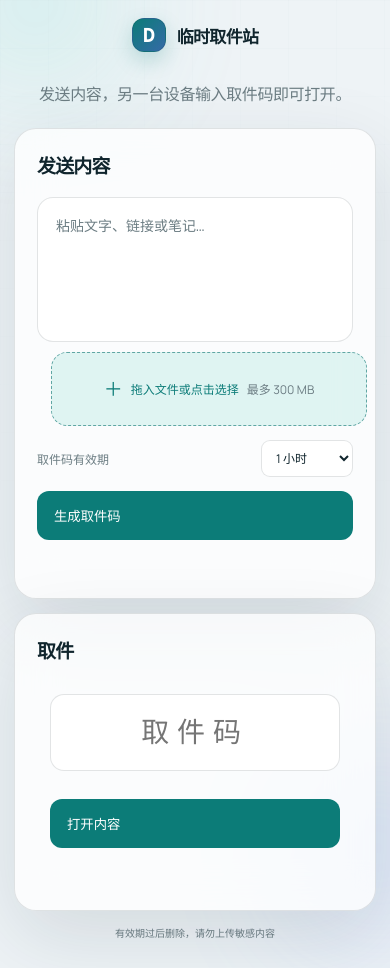
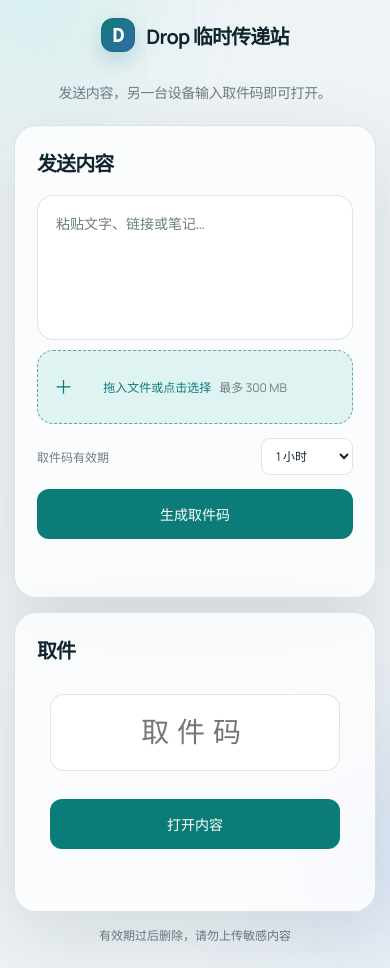
Before and after one commit to nmdft/drop, a website: page public/index.html in a window 390 px wide. Drawn offline with nearby package versions, Linux system fonts and the light colour scheme; no server answers.

Commit message:
Polish mobile alignment and site branding

```diff
--- a/public/index.html
+++ b/public/index.html
@@ -3,15 +3,15 @@
 <head>
   <meta charset="utf-8">
   <meta name="viewport" content="width=device-width, initial-scale=1">
-  <meta name="description" content="用四位取件码，临时传递一个文件或一段文字。">
-  <title>Drop · 临时传递</title>
+  <meta name="description" content="Drop 临时传递站：用四位取件码，临时传递一个文件或一段文字。">
+  <title>Drop 临时传递站｜文件与文字取件</title>
   <link rel="stylesheet" href="style.css">
   <script src="app.js" defer></script>
 </head>
 <body>
 <div class="ambient ambient-a" aria-hidden="true"></div><div class="ambient ambient-b" aria-hidden="true"></div>
 <main>
-  <header class="site-header"><a class="brand" href="/" aria-label="临时取件站首页"><span class="brand-mark">D</span><strong>临时取件站</strong></a></header>
+  <header class="site-header"><a class="brand" href="/" aria-label="Drop 临时传递站首页"><span class="brand-mark">D</span><strong>Drop 临时传递站</strong></a></header>
   <section class="hero" aria-labelledby="page-title"><h1 id="page-title">发送内容，另一台设备输入取件码即可打开。</h1></section>
 
   <div class="workspace">
--- a/public/style.css
+++ b/public/style.css
@@ -1,5 +1,5 @@
 @import url('https://fonts.googleapis.com/css2?family=DM+Mono:wght@400;500&family=Manrope:wght@400;500;600;700;800&display=swap');
-:root { color-scheme: light dark; --bg: #eef3f6; --surface: rgba(255,255,255,.74); --surface-strong: #fff; --ink: #10252d; --muted: #6c7d83; --line: rgba(16,37,45,.12); --accent: #0c7c78; --accent-bright: #19b7a5; --accent-soft: rgba(25,183,165,.12); --danger: #bd5c66; --shadow: 0 26px 80px rgba(19,44,54,.12); font-family: 'Manrope', -apple-system, BlinkMacSystemFont, 'PingFang SC', sans-serif; }
+:root { color-scheme: light dark; --bg: #eef3f6; --surface: rgba(255,255,255,.74); --surface-strong: #fff; --ink: #10252d; --muted: #6c7d83; --line: rgba(16,37,45,.12); --accent: #0c7c78; --accent-bright: #19b7a5; --accent-soft: rgba(25,183,165,.12); --danger: #bd5c66; --shadow: 0 26px 80px rgba(19,44,54,.12); --font-sm: 12px; --font-md: 14px; --font-lg: 20px; font-family: 'Manrope', -apple-system, BlinkMacSystemFont, 'PingFang SC', sans-serif; }
 @media (prefers-color-scheme: dark) { :root { --bg: #0b151c; --surface: rgba(19,32,41,.8); --surface-strong: #13232c; --ink: #e7f1f1; --muted: #91a6ac; --line: rgba(219,242,242,.14); --accent: #52d6c2; --accent-bright: #8aefe0; --accent-soft: rgba(82,214,194,.13); --danger: #f08a94; --shadow: 0 26px 90px rgba(0,0,0,.28); } }
 * { box-sizing: border-box; } body { min-height: 100vh; margin: 0; overflow-x: hidden; background: var(--bg); color: var(--ink); } body::before { content: ''; position: fixed; inset: 0; pointer-events: none; opacity: .26; background-image: linear-gradient(rgba(100,140,150,.07) 1px, transparent 1px), linear-gradient(90deg, rgba(100,140,150,.07) 1px, transparent 1px); background-size: 48px 48px; mask-image: linear-gradient(to bottom, black, transparent 72%); }.ambient { position: fixed; width: 42vw; height: 42vw; border-radius: 50%; filter: blur(70px); opacity: .22; pointer-events: none; }.ambient-a { top: -20vw; left: -12vw; background: #4fd7c5; }.ambient-b { right: -18vw; bottom: -22vw; background: #7798ff; }
 main { width: min(1120px, calc(100% - 40px)); margin: auto; padding: 28px 0 24px; position: relative; }.site-header { display: flex; justify-content: space-between; align-items: center; gap: 24px; }.brand { display: inline-flex; align-items: center; gap: 11px; color: inherit; text-decoration: none; }.brand-mark { display: grid; place-items: center; width: 38px; height: 38px; border: 1px solid var(--line); border-radius: 12px; background: linear-gradient(135deg, var(--accent), #356aa7); color: #fff; font: 700 19px/1 'DM Mono', monospace; box-shadow: 0 8px 20px rgba(12,124,120,.22); }.brand strong { display: block; font-size: 19px; letter-spacing: -.04em; }.brand small { display: block; color: var(--muted); font-size: 10px; letter-spacing: .14em; margin-top: 2px; }.storage { width: 235px; color: var(--muted); font: 10px 'DM Mono', monospace; }.storage meter { display: block; width: 100%; height: 6px; margin-top: 8px; accent-color: var(--accent); }
@@ -81,3 +81,24 @@ footer { padding-top: 18px; }
   .pickup-panel .notice { margin-top: 8px; }
   footer { padding-top: 14px; }
 }
+
+/* Final type and alignment pass */
+.brand strong,
+.panel h2 { font-size: var(--font-lg); }
+.hero h1,
+.action-button,
+.composer textarea { font-size: var(--font-md); }
+.send-options,
+.file-picker,
+.detail,
+.notice,
+footer { font-size: var(--font-sm); }
+.file-picker { position: relative; left: auto; right: auto; justify-content: center; text-align: center; }
+.file-glyph { position: absolute; left: 18px; }
+.action-button { justify-content: center; padding: 15px 18px; font-size: var(--font-md); text-align: center; }
+.pickup-center .action-button { font-size: var(--font-md); }
+@media (max-width: 780px) {
+  .brand strong { font-size: var(--font-lg); }
+  .action-button { min-height: 50px; }
+  .file-glyph { left: 16px; }
+}
```
